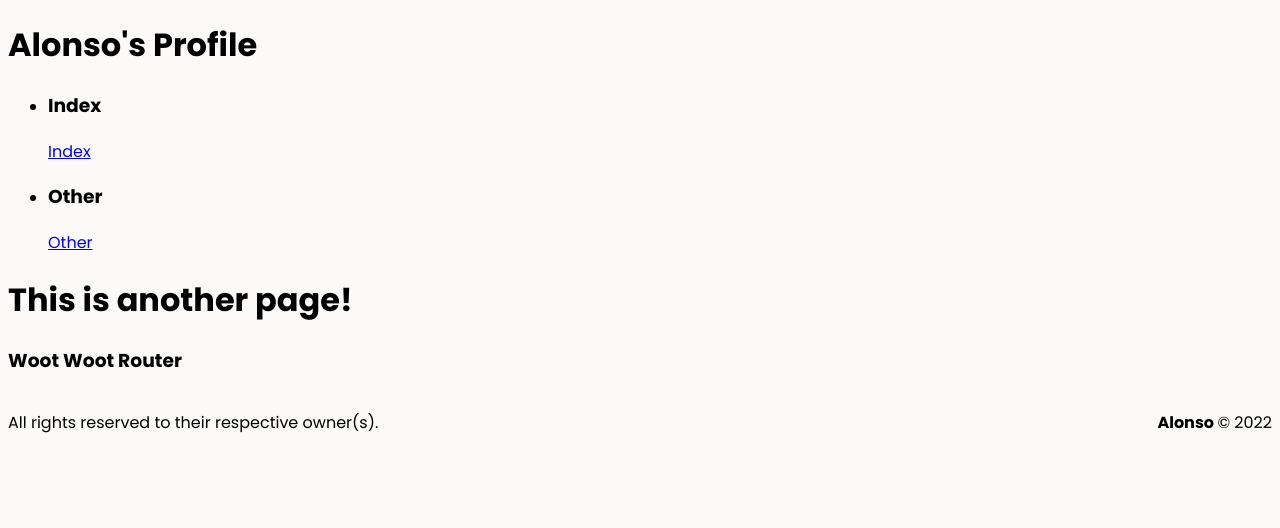
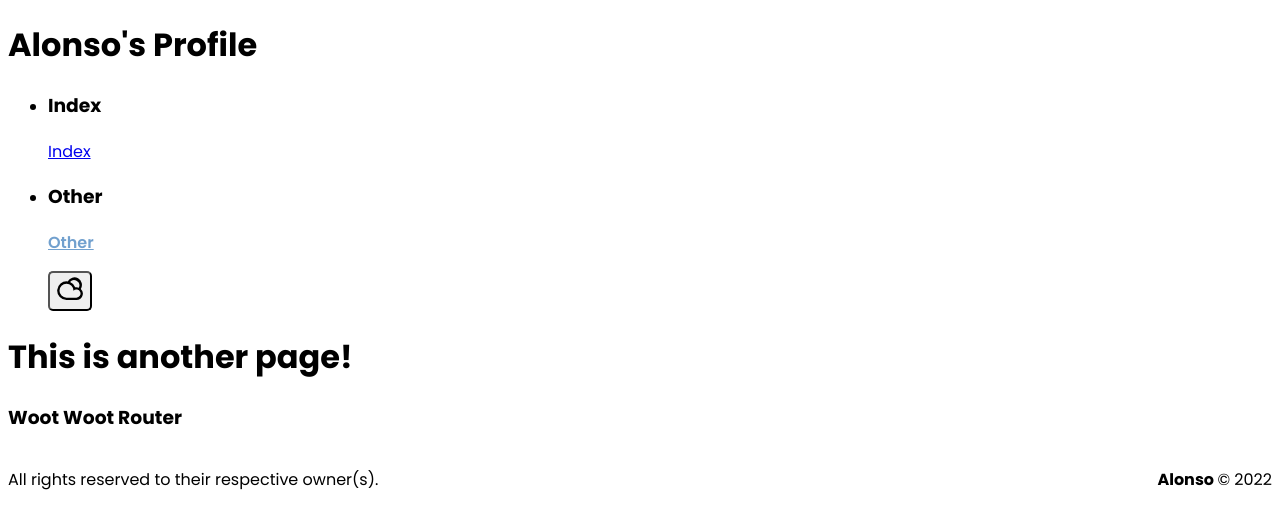
Before and after one commit to Vleezy/React-Portfolio-Template, a React (Create React App) app: page /other in a window 1280 px wide. Shown: the top 528 px of the page. Built offline with nearby package versions, Linux system fonts and the light colour scheme.

Commit message:
minor css

```diff
--- a/src/components/theme/ThemeToggle.css
+++ b/src/components/theme/ThemeToggle.css
@@ -24,9 +24,15 @@
     --lightModal:#e9e9e1;
 }
 
+/* Toggle Button CSS */
+.toggle-menu ul{
+    list-style: none;
+}
+
 .switch-checkbox {
     cursor: pointer;
     /* color:black; */
+    border-radius: 5px;
 
 }
 .toggle {
@@ -36,6 +42,7 @@
     height: 31px;
     width: 28px;
 }
+
 
 /* DARK MODE */
 
@@ -63,6 +70,9 @@
 }
 
 
+
+
+
 /* LIGHT MODE */
 
 .light__mode {
@@ -85,3 +95,9 @@
     background-color: var(--lightActive);
     color: var(--lightfontColor);
 }
+
+
+
+
+
+/* ----------------------------------- */
--- a/src/index.css
+++ b/src/index.css
@@ -4,15 +4,6 @@
   box-sizing: border-box;
 }
 
-html,body{
-  background: #fbfaf9;
-}
-
 html {
-
   font-family: "Poppins", sans-serif;
 }
-
-main{
-  /* display:flex; */
-}
--- a/src/layout/navigation/Navigation.js
+++ b/src/layout/navigation/Navigation.js
@@ -2,7 +2,7 @@ import { NavLink } from "react-router-dom";
 import classes from '../navigation/Navigation.module.css';
 
 const Navigation = () => {
-return <header>
+return <header className={classes.header}>
 
     <nav>
         <ul>
--- a/src/layout/navigation/Navigation.module.css
+++ b/src/layout/navigation/Navigation.module.css
@@ -1,40 +1,3 @@
-.header {
-  /* width: 100%; */
-  height: 5rem;
-  background-color: #fbfaf9;
-  /* padding: 0 10%; */
-  margin: 2rem;
-  padding: 0 10% 0% 0%;
-}
-
-.header nav {
-  height: 100%;
-
-}
-
-.header ul {
-  height: 100%;
-  list-style: none;
-  /* display: flex; */
-  padding: 0;
-  margin: 0;
-  /* align-items: center;
-  justify-content: center; */
-}
-
-.header li {
-  margin: 0 1rem;
-  width: 5rem;
-}
-
-.header li h3{
-  width: max-content;
-}
-
-.header a {
-  color:#96b9dc;
-  text-decoration: none;
-}
 
 .header a:hover,
 .header a.header{
--- a/src/pages/Index.js
+++ b/src/pages/Index.js
@@ -5,11 +5,15 @@ import ThemeToggle from '../components/theme/ThemeToggle';
 const Index = () => {
 
     return <div>
-      <ThemeToggle/>
+    <ThemeToggle/>
+
+    <div>
   <h1>Hello World</h1>
   <h3>Index Page</h3>
   </div>
 
+
+</div>
 };
 
 export default Index;
--- a/src/pages/Other.js
+++ b/src/pages/Other.js
@@ -1,10 +1,18 @@
+import ThemeToggle from '../components/theme/ThemeToggle';
+
 const Other = () => {
 
-    return <div>
+    return <>
+     <ThemeToggle/>
+
+    <div>
   <h1>This is another page!</h1>
   <h3>Woot Woot Router</h3>
   </div>
 
+
+  </>
+
 };
 
 export default Other;
```
